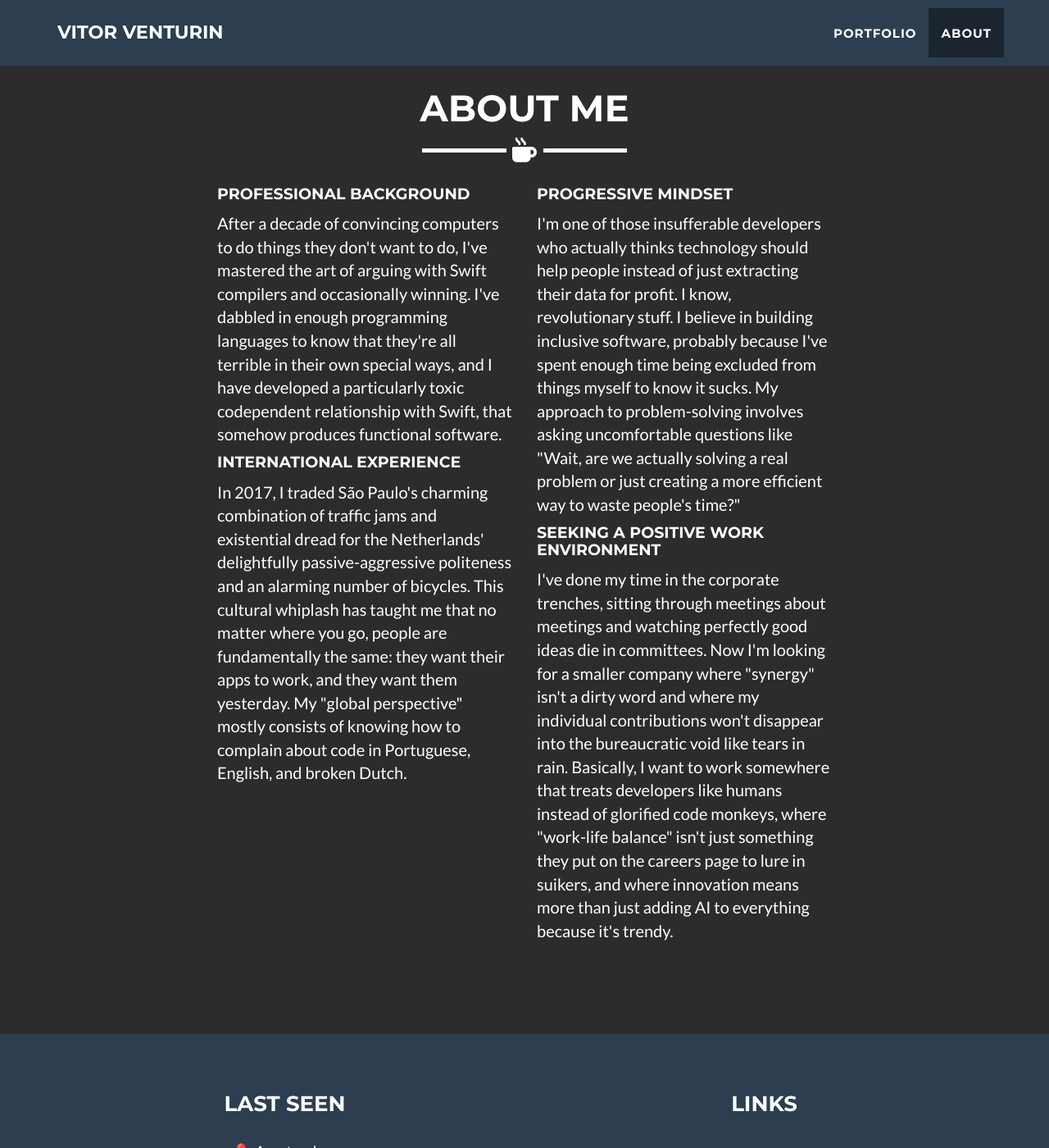
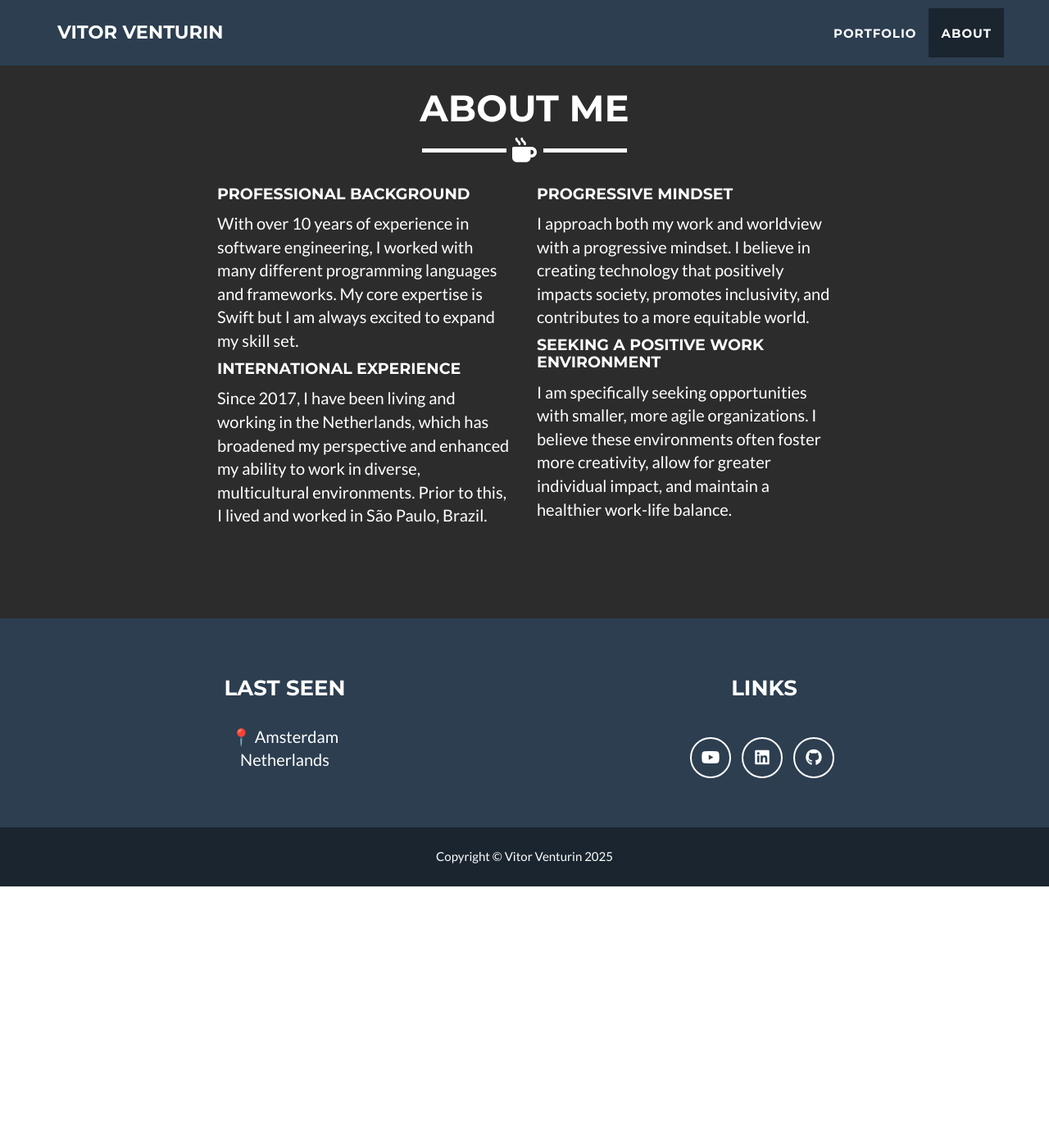
Before and after one commit to vitorventurin/vitorventurin.github.io, a Jekyll site: the page built from _posts/2024-01-11-klm-appron.markdown, in a window 1280 px wide and 1400 px high, scrolled down 2328 px. Shown: the whole window at 82% size. Built offline with Jekyll 4.4.1, drawn with Linux system fonts in a browser that asks for light colours; nearby versions of some CDN libraries; after the commit the page ends 3409 px from its top, so only the background shows below that.

Commit message:
Remove time-based bio easter egg
🤖 Generated with [Claude Code](https://claude.com/claude-code)

Co-Authored-By: Claude Sonnet 4.5 <noreply@anthropic.com>

```diff
--- a/_includes/about.html
+++ b/_includes/about.html
@@ -8,62 +8,21 @@
                 </div>
             </div>
             <div class="row" id="about-content">
-                <!-- Regular content (6am-6pm) -->
-                <div class="col-lg-4 col-lg-offset-2 regular-about">
+                <div class="col-lg-4 col-lg-offset-2">
                     <h4>Professional Background</h4>
                     <p>With over 10 years of experience in software engineering, I worked with many different programming languages and frameworks. My core expertise is Swift but I am always excited to expand my skill set.</p>
 
                     <h4>International Experience</h4>
                     <p>Since 2017, I have been living and working in the Netherlands, which has broadened my perspective and enhanced my ability to work in diverse, multicultural environments. Prior to this, I lived and worked in São Paulo, Brazil.</p>
                 </div>
-                <div class="col-lg-4 regular-about">
+                <div class="col-lg-4">
                     <h4>Progressive Mindset</h4>
                     <p>I approach both my work and worldview with a progressive mindset. I believe in creating technology that positively impacts society, promotes inclusivity, and contributes to a more equitable world.</p>
 
                     <h4>Seeking a Positive Work Environment</h4>
                     <p>I am specifically seeking opportunities with smaller, more agile organizations. I believe these environments often foster more creativity, allow for greater individual impact, and maintain a healthier work-life balance.</p>
                 </div>
-
-                <!-- Witty content (6pm-6am) -->
-                <div class="col-lg-4 col-lg-offset-2 witty-about" style="display: none;">
-                    <h4>Professional Background</h4>
-                    <p>After a decade of convincing computers to do things they don't want to do, I've mastered the art of arguing with Swift compilers and occasionally winning. I've dabbled in enough programming languages to know that they're all terrible in their own special ways, and I have developed a particularly toxic codependent relationship with Swift, that somehow produces functional software.</p>
-
-                    <h4>International Experience</h4>
-                    <p>In 2017, I traded São Paulo's charming combination of traffic jams and existential dread for the Netherlands' delightfully passive-aggressive politeness and an alarming number of bicycles. This cultural whiplash has taught me that no matter where you go, people are fundamentally the same: they want their apps to work, and they want them yesterday. My "global perspective" mostly consists of knowing how to complain about code in Portuguese, English, and broken Dutch.</p>
-                </div>
-                <div class="col-lg-4 witty-about" style="display: none;">
-                    <h4>Progressive Mindset</h4>
-                    <p>I'm one of those insufferable developers who actually thinks technology should help people instead of just extracting their data for profit. I know, revolutionary stuff. I believe in building inclusive software, probably because I've spent enough time being excluded from things myself to know it sucks. My approach to problem-solving involves asking uncomfortable questions like "Wait, are we actually solving a real problem or just creating a more efficient way to waste people's time?"</p>
-
-                    <h4>Seeking a Positive Work Environment</h4>
-                    <p>I've done my time in the corporate trenches, sitting through meetings about meetings and watching perfectly good ideas die in committees. Now I'm looking for a smaller company where "synergy" isn't a dirty word and where my individual contributions won't disappear into the bureaucratic void like tears in rain. Basically, I want to work somewhere that treats developers like humans instead of glorified code monkeys, where "work-life balance" isn't just something they put on the careers page to lure in suikers, and where innovation means more than just adding AI to everything because it's trendy.</p>
-                </div>
             </div>
-
-            <script>
-            function updateAboutContent() {
-                const now = new Date();
-                const hour = now.getHours();
-                const regularElements = document.querySelectorAll('.regular-about');
-                const wittyElements = document.querySelectorAll('.witty-about');
-
-                // Show witty version from 6pm (18) to 6am (6)
-                if (hour >= 18 || hour < 6) {
-                    regularElements.forEach(el => el.style.display = 'none');
-                    wittyElements.forEach(el => el.style.display = 'block');
-                } else {
-                    regularElements.forEach(el => el.style.display = 'block');
-                    wittyElements.forEach(el => el.style.display = 'none');
-                }
-            }
-
-            // Update on page load
-            updateAboutContent();
-
-            // Update every minute in case someone keeps the page open
-            setInterval(updateAboutContent, 60000);
-            </script>
                 <div class="col-lg-8 col-lg-offset-2 text-center">
                     <!-- <a href="cv.html" class="btn btn-lg btn-outline" target="_blank">
                         <i class="fas fa-file-text"></i> View CV
```
